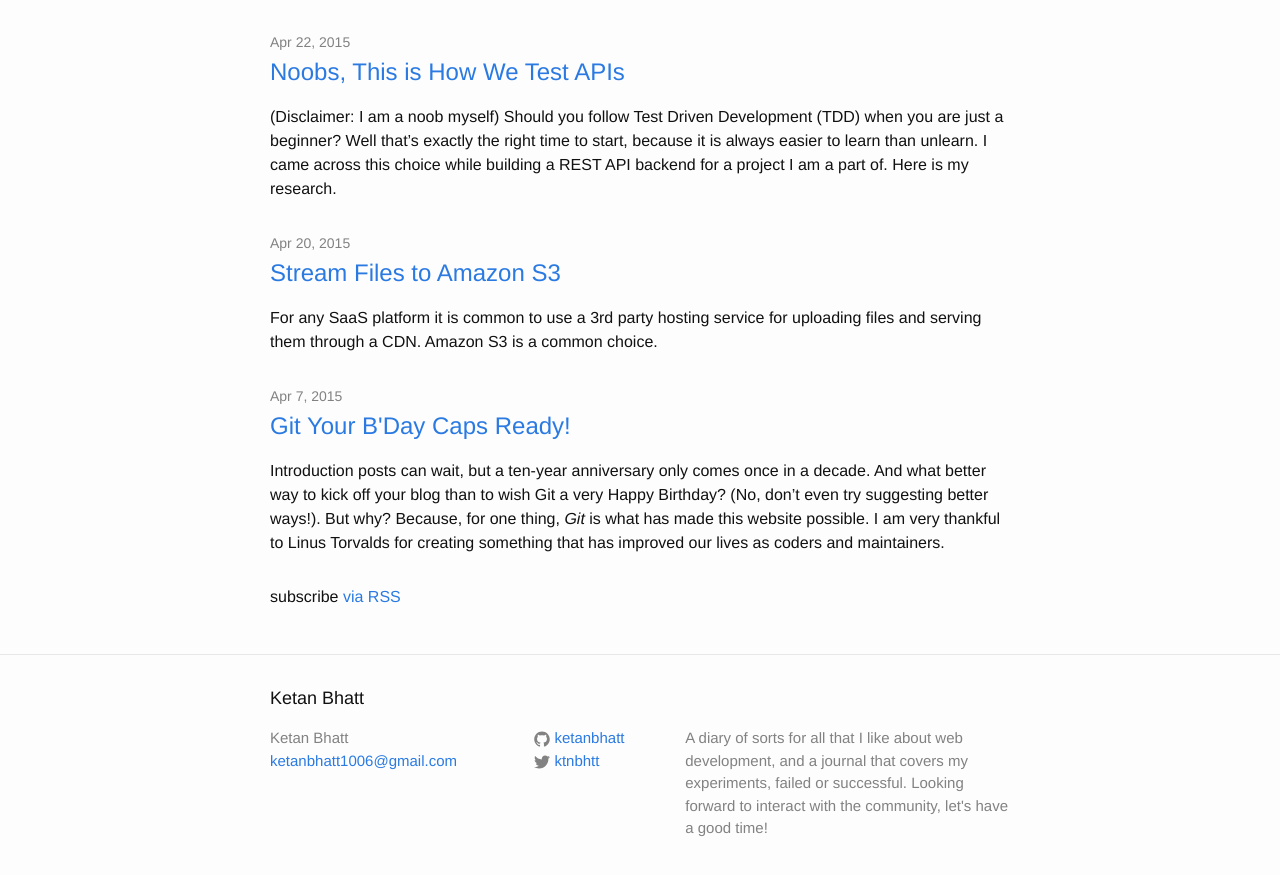
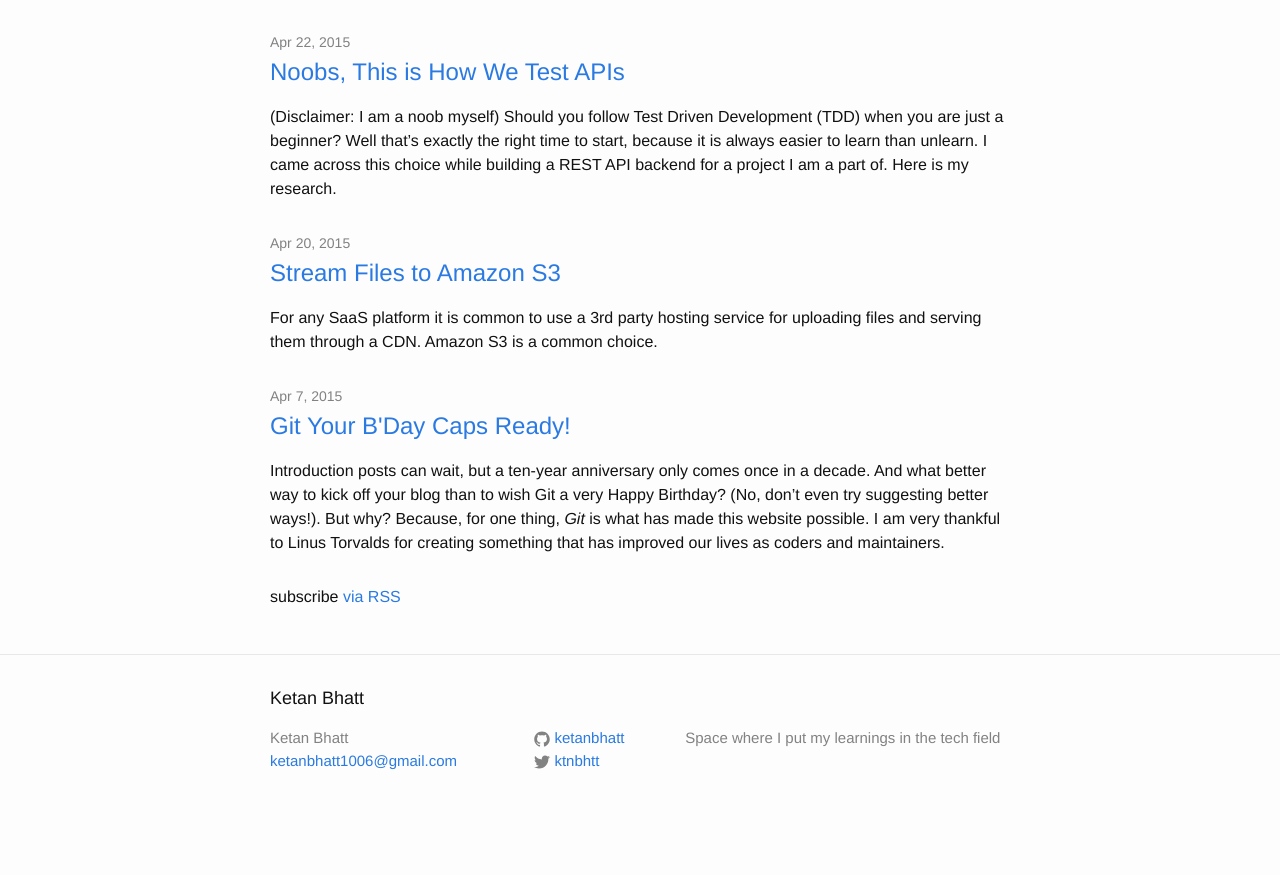
Before and after one commit to ketanbhatt/ketanbhatt.github.io, a Jekyll site: the page built from index.html, in a window 1280 px wide and 900 px high, scrolled down 866 px. Shown: the top 875 px of the window. Built offline with Jekyll 4.4.1, drawn with Linux system fonts in a browser that asks for light colours; after the commit the page ends 1698 px from its top, so only the background shows below that.

```diff
--- a/_config.yml
+++ b/_config.yml
@@ -2,13 +2,12 @@
 title: Ketan Bhatt
 email: ketanbhatt1006@gmail.com
 description: > # this means to ignore newlines until "baseurl:"
-  A diary of sorts for all that I like about web development, and a journal
-  that covers my experiments, failed or successful. Looking forward to
-  interact with the community, let's have a good time!
+  Space where I put my learnings in the tech field
 baseurl: "" # the subpath of your site, e.g. /blog/
 url: "http://ketanbhatt.github.io" # the base hostname & protocol for your site
 twitter_username: ktnbhtt
 github_username:  ketanbhatt
+author: ketanbhatt
 
 # Build settings
 markdown: kramdown
@@ -26,3 +25,4 @@ defaults:
 gems:
   - jekyll-sitemap
   - jemoji
+  - jekyll-seo-tag
--- a/_includes/head.html
+++ b/_includes/head.html
@@ -4,11 +4,8 @@
   <meta http-equiv="X-UA-Compatible" content="IE=edge">
   <meta name="viewport" content="width=device-width, initial-scale=1">
 
-  <title>{% if page.title %}{{ page.title }}{% else %}{{ site.title }}{% endif %}</title>
-  <meta name="description" content="{% if page.excerpt %}{{ page.excerpt | strip_html | strip_newlines | truncate: 160 }}{% else %}{{ site.description }}{% endif %}">
-
   <link rel="stylesheet" href="{{ "/css/main.css" | prepend: site.baseurl }}">
-  <link rel="canonical" href="{{ page.url | replace:'index.html','' | prepend: site.baseurl | prepend: site.url }}">
   <link rel="alternate" type="application/rss+xml" title="{{ site.title }}" href="{{ "/feed.xml" | prepend: site.baseurl | prepend: site.url }}" />
   <link rel="shortcut icon" type="image/x-icon" href="img/favicon.png">
+ {% seo %}
 </head>
```
